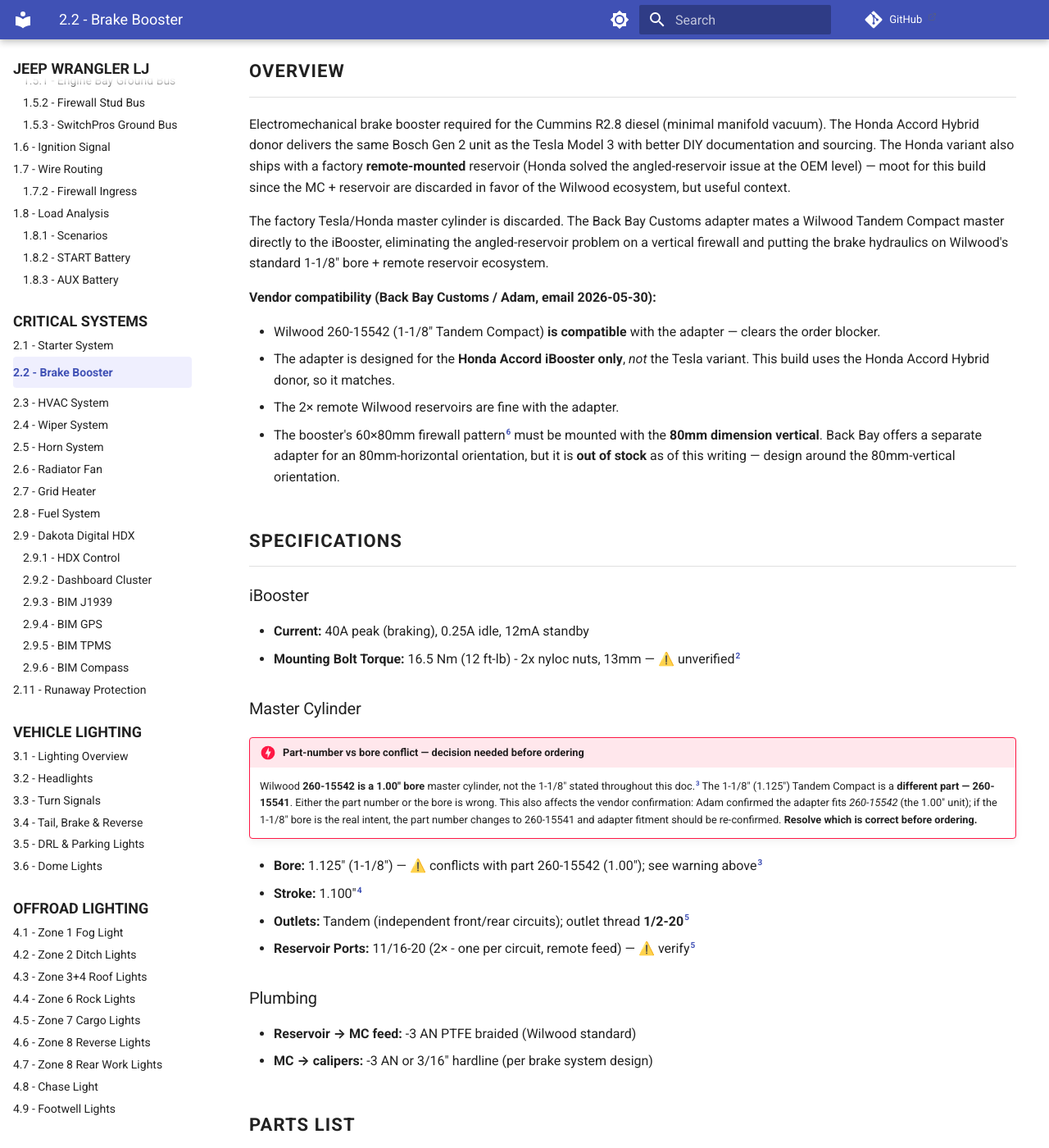
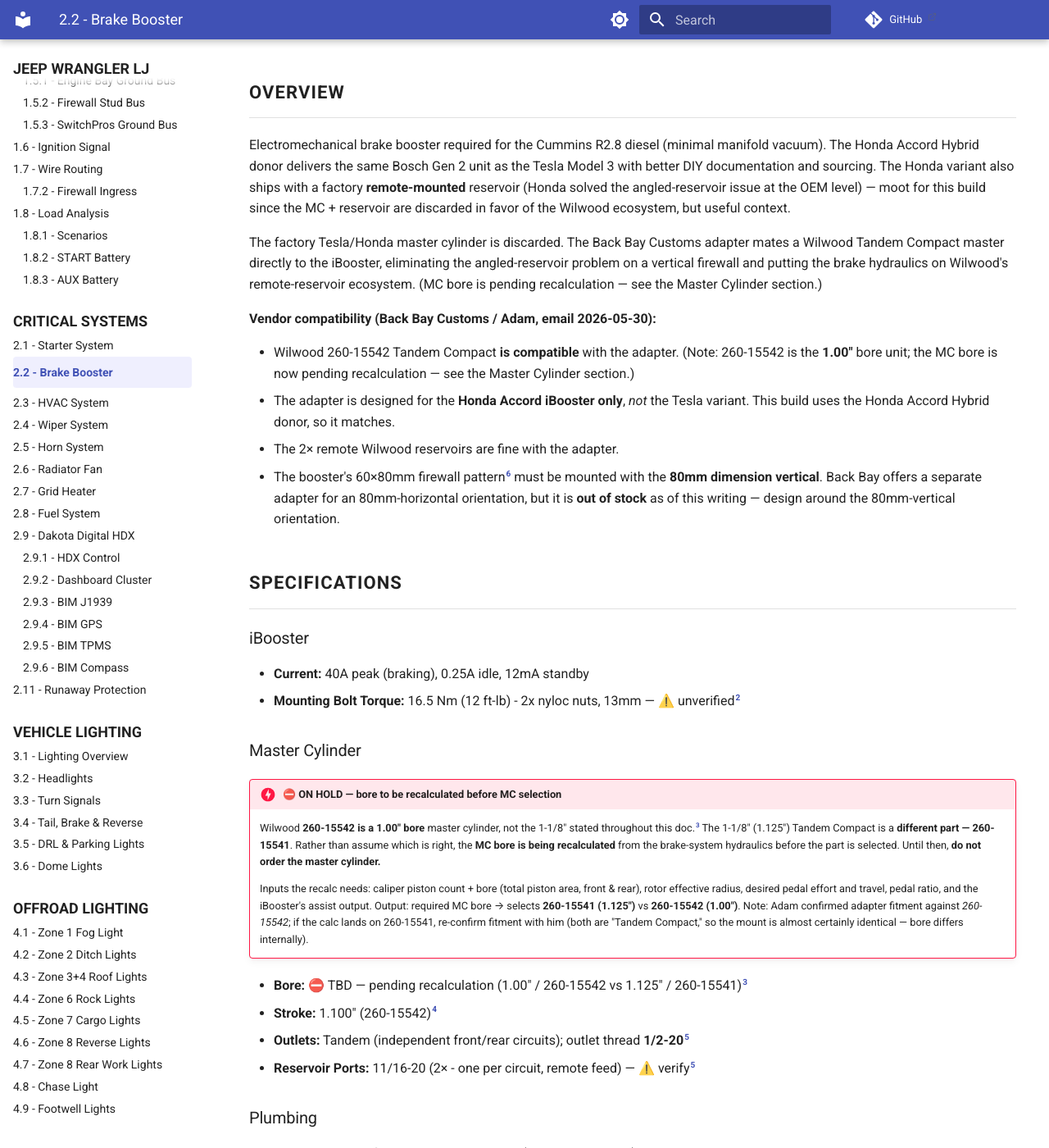
Before and after one commit to sob/drawings, an MkDocs documentation site: the page built from docs/jeep_lj/02-engine-systems/02-brake-booster.md, in a window 1280 px wide and 1400 px high, scrolled down 758 px. Shown: the whole window at 82% size. Built offline with MkDocs 1.6.1 and Material for MkDocs 9.7.7, drawn with Linux system fonts in a browser that asks for light colours; comment, search, counter and statistics services are not loaded; some of the changed text lies outside the part shown.

Commit message:
docs(lj): put MC bore on hold pending hydraulics recalc (owner decision)
Per owner decision, do not assume 260-15541 (1.125") vs 260-15542 (1.00")
- recalculate required MC bore from brake-system hydraulics first, hold the
MC order until resolved.

- brake-booster.md: HOLD admonition with recalc inputs; bore -> TBD; parts
  list + ordering items gate the MC on the recalc (reservoirs/bracket/
  flexlines remain OK to order; adapter confirmed vs 260-15542, re-confirm
  if recalc selects 260-15541); reconcile stray "1-1/8"" assertions
- engine-systems-checklist.md + purchase-tracker.md: MC held, bore TBD
- tbd-tracker.md: MC-bore critical item reframed as recalc-then-select

https://claude.ai/code/session_01FEqkj3fsBofzdESQE34tsx

```diff
--- a/docs/jeep_lj/02-engine-systems/02-brake-booster.md
+++ b/docs/jeep_lj/02-engine-systems/02-brake-booster.md
@@ -21,7 +21,7 @@ tags:
 
 **Honda OEM Part Numbers:** 46680-T3Z-A00 (booster module), 01469-TWA-A58 (MC/reservoir kit)
 
-**Master Cylinder:** Wilwood 260-15542 Tandem Compact, 1-1/8" bore
+**Master Cylinder:** Wilwood Tandem Compact — ⛔ bore TBD, recalc pending (260-15541 1.125" vs 260-15542 1.00")
 
 **MC Adapter:** [Back Bay Customs Wilwood iBooster Adapter][backbay-adapter] — Honda Accord iBooster only (not Tesla); confirmed compatible with Wilwood 260-15542 (vendor, 2026-05-30)
 
@@ -41,11 +41,11 @@ tags:
 
 Electromechanical brake booster required for the Cummins R2.8 diesel (minimal manifold vacuum). The Honda Accord Hybrid donor delivers the same Bosch Gen 2 unit as the Tesla Model 3 with better DIY documentation and sourcing. The Honda variant also ships with a factory **remote-mounted** reservoir (Honda solved the angled-reservoir issue at the OEM level) — moot for this build since the MC + reservoir are discarded in favor of the Wilwood ecosystem, but useful context.
 
-The factory Tesla/Honda master cylinder is discarded. The Back Bay Customs adapter mates a Wilwood Tandem Compact master directly to the iBooster, eliminating the angled-reservoir problem on a vertical firewall and putting the brake hydraulics on Wilwood's standard 1-1/8" bore + remote reservoir ecosystem.
+The factory Tesla/Honda master cylinder is discarded. The Back Bay Customs adapter mates a Wilwood Tandem Compact master directly to the iBooster, eliminating the angled-reservoir problem on a vertical firewall and putting the brake hydraulics on Wilwood's remote-reservoir ecosystem. (MC bore is pending recalculation — see the Master Cylinder section.)
 
 **Vendor compatibility (Back Bay Customs / Adam, email 2026-05-30):**
 
-- Wilwood 260-15542 (1-1/8" Tandem Compact) **is compatible** with the adapter — clears the order blocker.
+- Wilwood 260-15542 Tandem Compact **is compatible** with the adapter. (Note: 260-15542 is the **1.00"** bore unit; the MC bore is now pending recalculation — see the Master Cylinder section.)
 - The adapter is designed for the **Honda Accord iBooster only**, *not* the Tesla variant. This build uses the Honda Accord Hybrid donor, so it matches.
 - The 2× remote Wilwood reservoirs are fine with the adapter.
 - The booster's 60×80mm firewall pattern[^bbc-firewall] must be mounted with the **80mm dimension vertical**. Back Bay offers a separate adapter for an 80mm-horizontal orientation, but it is **out of stock** as of this writing — design around the 80mm-vertical orientation.
@@ -59,11 +59,13 @@ The factory Tesla/Honda master cylinder is discarded. The Back Bay Customs adapt
 
 ### Master Cylinder
 
-!!! danger "Part-number vs bore conflict — decision needed before ordering"
-    Wilwood **260-15542 is a 1.00" bore** master cylinder, not the 1-1/8" stated throughout this doc.[^mc-bore] The 1-1/8" (1.125") Tandem Compact is a **different part — 260-15541**. Either the part number or the bore is wrong. This also affects the vendor confirmation: Adam confirmed the adapter fits *260-15542* (the 1.00" unit); if the 1-1/8" bore is the real intent, the part number changes to 260-15541 and adapter fitment should be re-confirmed. **Resolve which is correct before ordering.**
+!!! danger "⛔ ON HOLD — bore to be recalculated before MC selection"
+    Wilwood **260-15542 is a 1.00" bore** master cylinder, not the 1-1/8" stated throughout this doc.[^mc-bore] The 1-1/8" (1.125") Tandem Compact is a **different part — 260-15541**. Rather than assume which is right, the **MC bore is being recalculated** from the brake-system hydraulics before the part is selected. Until then, **do not order the master cylinder.**
 
-- **Bore:** 1.125" (1-1/8") — ⚠️ conflicts with part 260-15542 (1.00"); see warning above[^mc-bore]
-- **Stroke:** 1.100"[^mc-stroke]
+    Inputs the recalc needs: caliper piston count + bore (total piston area, front & rear), rotor effective radius, desired pedal effort and travel, pedal ratio, and the iBooster's assist output. Output: required MC bore → selects **260-15541 (1.125")** vs **260-15542 (1.00")**. Note: Adam confirmed adapter fitment against *260-15542*; if the calc lands on 260-15541, re-confirm fitment with him (both are "Tandem Compact," so the mount is almost certainly identical — bore differs internally).
+
+- **Bore:** ⛔ TBD — pending recalculation (1.00" / 260-15542 vs 1.125" / 260-15541)[^mc-bore]
+- **Stroke:** 1.100" (260-15542)[^mc-stroke]
 - **Outlets:** Tandem (independent front/rear circuits); outlet thread **1/2-20**[^mc-ports]
 - **Reservoir Ports:** 11/16-20 (2× - one per circuit, remote feed) — ⚠️ verify[^mc-ports]
 
@@ -83,8 +85,8 @@ The factory Tesla/Honda master cylinder is discarded. The Back Bay Customs adapt
 | :--- | :----- | :----- | :----- | :---- |
 | iBooster + MC pull | Honda 46680-T3Z-A00 (+ 01469-TWA-A58) | eBay / LKQ / Car-Part.com | Offer pending ($195 on $254 listing) | 2017-2022 Honda Accord Hybrid FHEV donor |
 | Auto brake pedal assembly | 03-06 TJ/LJ auto pedal | eBay / junkyard | **Ordered** | Wider pedal pad than manual; stop-lamp switch + connector included on donor |
-| MC adapter | Back Bay Customs | [backbaycustoms.com][backbay] | ✅ Compatibility confirmed (vendor, 2026-05-30) — ready to order | Steel plate + pushrod spacer + nyloc nuts; Honda iBooster only |
-| Master cylinder | Wilwood 260-15542 | Summit / Jegs | Ready to order (fitment confirmed) | Tandem Compact, 1-1/8", black E-coat |
+| MC adapter | Back Bay Customs | [backbaycustoms.com][backbay] | ✅ Confirmed vs 260-15542 (vendor, 2026-05-30); re-confirm if bore recalc selects 260-15541 | Steel plate + pushrod spacer + nyloc nuts; Honda iBooster only |
+| Master cylinder | Wilwood 260-15541 (1.125") **or** 260-15542 (1.00") | Summit / Jegs | ⛔ On hold — bore recalc pending (see warning above) | Tandem Compact, black E-coat; bore TBD |
 | Reservoir (×2) | Wilwood 260-16392 | Summit / Jegs | Ready to order (vendor-confirmed OK) | 4 oz anodized, includes -3 AN fitting |
 | Dual reservoir bracket | Wilwood 250-16393 | Summit / Jegs | Ready to order | Anodized billet, mounting screws incl. |
 | Flexline (×2) | Wilwood 220-12993 | Summit / Jegs | Ready to order | 8" -3 AN, includes 11/16-20 adapter |
@@ -201,6 +203,11 @@ See [tail/brake][tail-brake] (PMU lighting flow), [starter][starter] (crank chai
 - [x] ~~Confirm Back Bay Customs MC adapter compatibility with Wilwood 260-15542~~ — ✅ confirmed by vendor (Adam, 2026-05-30): adapter fits the 260-15542, is Honda-iBooster-only (not Tesla), and the remote reservoirs are fine. Blocker cleared.
 - [ ] Close iBooster eBay offer ($195 sent on $254 listing)
 
+**MC bore — recalc before ordering (🔴 blocker):**
+
+- [ ] 🔴 Recalculate the required MC bore from the brake-system hydraulics (caliper piston area front/rear, rotor effective radius, pedal ratio, desired pedal effort/travel, iBooster assist) → selects **260-15541 (1.125")** vs **260-15542 (1.00")**. Hold the MC order until resolved.
+- [ ] If recalc selects 260-15541, re-confirm adapter fitment with Back Bay Customs (both are Tandem Compact; mount almost certainly identical)
+
 **Backing plate redesign (vendor revised the firewall pattern):**
 
 - [ ] 🔴 Redesign `lj-ibooster-backing-plate.dxf` from the 72×72mm square pattern to the confirmed **60×80mm rectangular** pattern (holes at ±30mm H / ±40mm V, 80mm vertical). Center bore (Ø64), plate size (152×152mm), and corner radius unchanged. Blocks the SendCutSend steel order.
@@ -224,10 +231,11 @@ See [tail/brake][tail-brake] (PMU lighting flow), [starter][starter] (crank chai
 - [ ] Confirm flexline length after firewall mockup (220-12993 = 8", longer SKUs available if needed)
 - [ ] Design / select reservoir standoff bracket location and height (4-6" above MC flange)
 
-**Ready to order (compatibility confirmed 2026-05-30):**
+**Ordering:**
 
-- [ ] Order Wilwood 260-15542 master cylinder + 2× 260-16392 reservoirs + 250-16393 dual bracket + 2× 220-12993 flexlines
-- [ ] Order Back Bay Customs Wilwood MC adapter
+- [ ] ⛔ Order master cylinder — **HELD pending bore recalc** (260-15541 1.125" vs 260-15542 1.00")
+- [ ] Order bore-independent plumbing: 2× 260-16392 reservoirs + 250-16393 dual bracket + 2× 220-12993 flexlines (OK to order — vendor-confirmed, not affected by bore)
+- [ ] Order Back Bay Customs Wilwood MC adapter (confirmed vs 260-15542; re-confirm first if recalc selects 260-15541)
 
 **Fab + install:**
 
```
Also changed, not shown: docs/jeep_lj/09-installation/00-tbd-tracker.md (+1 -1 lines), docs/jeep_lj/09-installation/02-engine-systems-checklist.md (+2 -2 lines), docs/jeep_lj/09-installation/03-purchase-tracker.md (+1 -1 lines).
